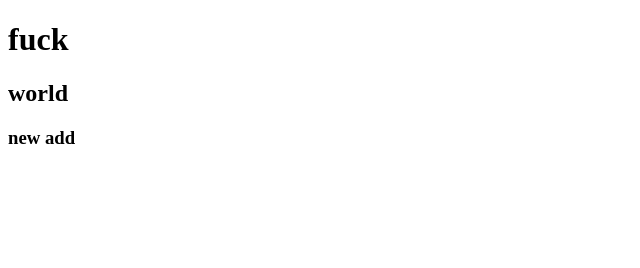
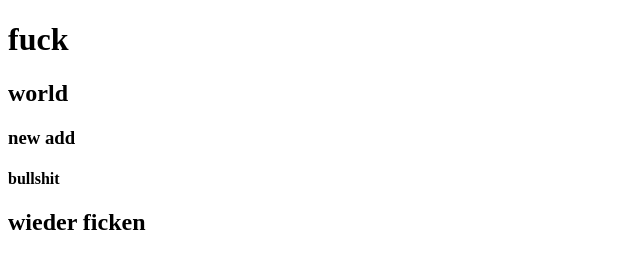
Before and after one commit to Ivan202202/genius-test, a plain HTML site: page index.html in a window 1280 px wide. Shown: the whole page, without its empty margins (0-640 px from the left). Drawn offline with Linux system fonts and the light colour scheme.

Commit message:
erste schritte in git

```diff
--- a/index.html
+++ b/index.html
@@ -11,6 +11,8 @@
     <h1>fuck</h1>
     <h2>world</h2>
     <h3>new add</h3>
+    <h4>bullshit</h4>
+    <h2>wieder ficken</h2>
 
 </body>
 
```
